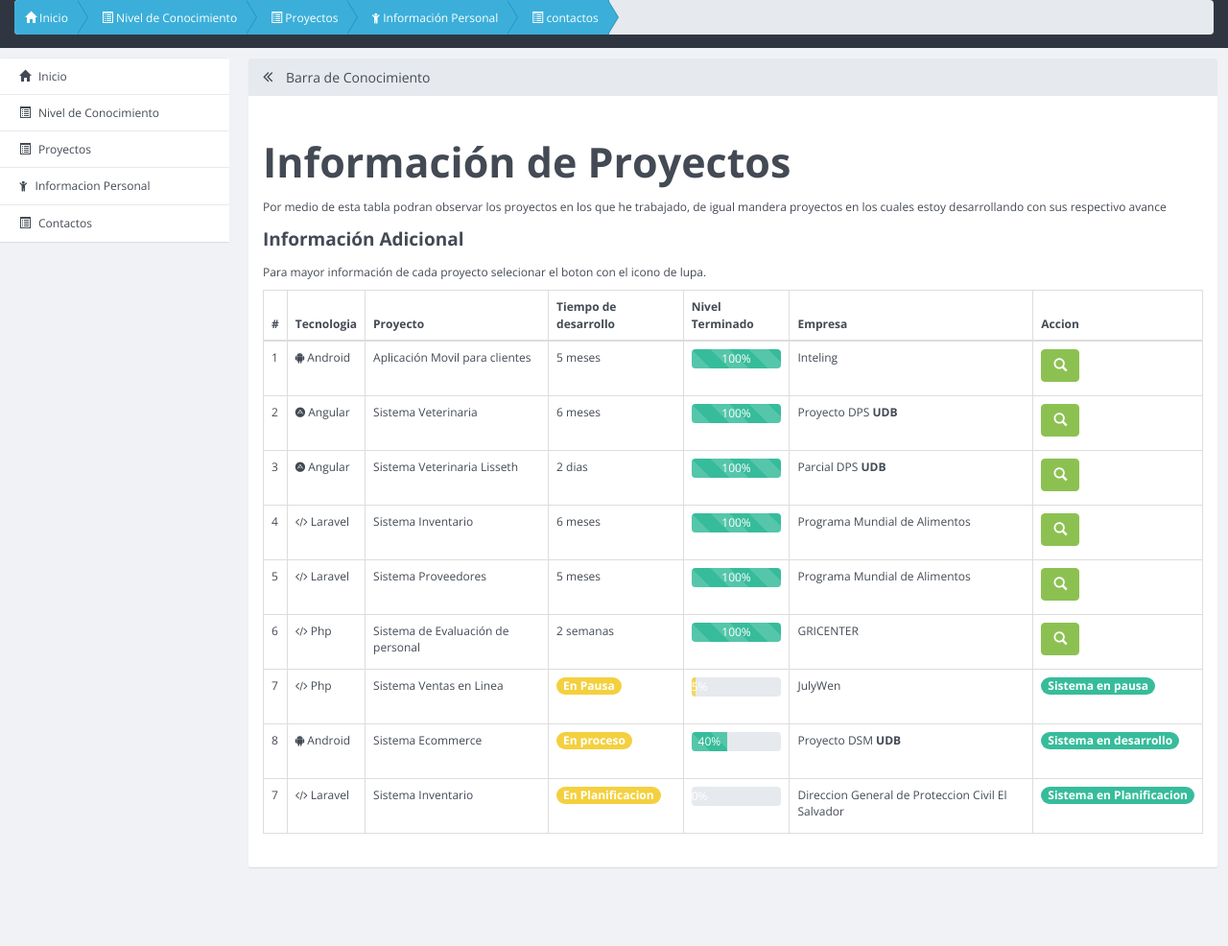
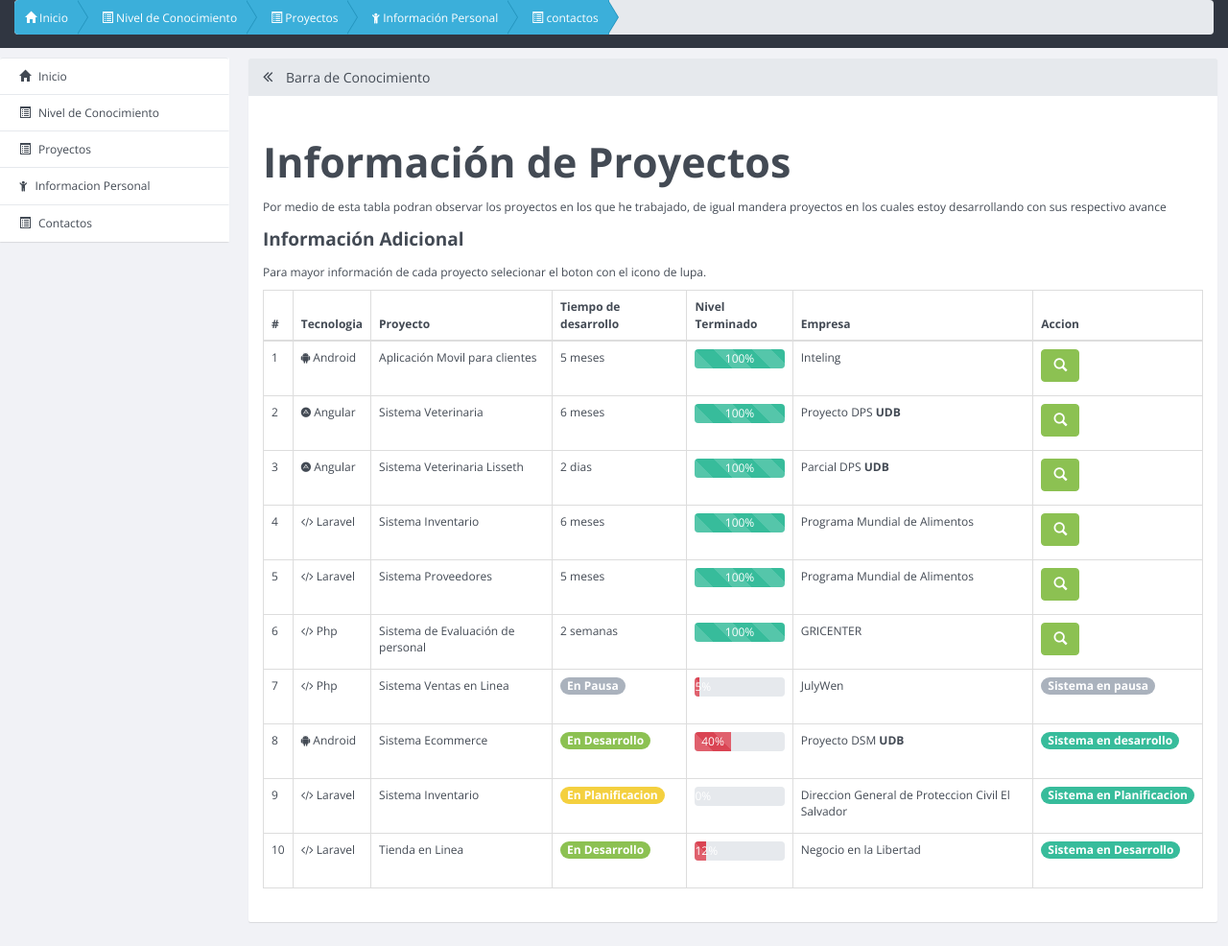
Before and after one commit to ManuelGamez/portafolio, a plain HTML site: page ListaProyectos.html in a window 1280 px wide. Shown: the top 986 px of the page at 96% size. Before the commit the page ends 929 px from the top, so only its background shows below. Drawn offline with nearby package versions, Linux system fonts and the light colour scheme.

Commit message:
Proyecto para negocio de adonay

```diff
--- a/ListaProyectos.html
+++ b/ListaProyectos.html
@@ -163,22 +163,22 @@
                               <td>7</td>
                               <td><span class="fa  fa-code"> </span> Php</td>
                               <td>Sistema Ventas en Linea</td>
-                              <td><span class="badge badge-warning">En Pausa</span></td>
+                              <td><span class="badge badge-secondary">En Pausa</span></td>
                               <td><div class="progress progress-striped active">
-								<div class="progress-bar progress-bar-warning" role="progressbar" aria-valuenow="70" aria-valuemin="0" aria-valuemax="5" style="width: 5%; text-color:black;">5%
+								<div class="progress-bar progress-bar-danger" role="progressbar" aria-valuenow="70" aria-valuemin="0" aria-valuemax="5" style="width: 5%; text-color:black;">5%
 								</div>
 								</div>
 							  </td>
                               <td>JulyWen</td>
-                              <td><span class="badge badge-info">Sistema en pausa</span></td>
+                              <td><span class="badge badge-secondary">Sistema en pausa</span></td>
                             </tr>
 							<tr>
                               <td>8</td>
                               <td><span class="fa  fa-android"> </span> Android</td>
                               <td>Sistema Ecommerce</td>
-                              <td><span class="badge badge-warning">En proceso</span></td>
+                              <td><span class="badge badge-success">En Desarrollo</span></td>
                               <td><div class="progress progress-striped active">
-								<div class="progress-bar progress-bar-info" role="progressbar" aria-valuenow="70" aria-valuemin="0" aria-valuemax="40" style="width: 40%;">40%
+								<div class="progress-bar progress-bar-danger" role="progressbar" aria-valuenow="70" aria-valuemin="0" aria-valuemax="40" style="width: 40%;">40%
 								</div>
 								</div>
 							  </td>
@@ -186,17 +186,30 @@
                               <td><span class="badge badge-info">Sistema en desarrollo</span></td>
                             </tr>
 							<tr>
-                              <td>7</td>
+                              <td>9</td>
                               <td><span class="fa  fa-code"> </span> Laravel</td>
                               <td>Sistema Inventario</td>
                               <td><span class="badge badge-warning">En Planificacion</span></td>
                               <td><div class="progress progress-striped active">
-								<div class="progress-bar progress-bar-success" role="progressbar" aria-valuenow="70" aria-valuemin="0" aria-valuemax="5" style="width: 0%; text-color:black;">0%
+								<div class="progress-bar progress-bar-danger" role="progressbar" aria-valuenow="70" aria-valuemin="0" aria-valuemax="5" style="width: 0%; text-color:black;">0%
 								</div>
 								</div>
 							  </td>
                               <td>Direccion General de Proteccion Civil El Salvador </td>
                               <td><span class="badge badge-info">Sistema en Planificacion</span></td>
+                            </tr>
+							<tr>
+                              <td>10</td>
+                              <td><span class="fa  fa-code"> </span> Laravel</td>
+                              <td>Tienda en Linea</td>
+                              <td><span class="badge badge-success">En Desarrollo</span></td>
+                              <td><div class="progress progress-striped active">
+								<div class="progress-bar progress-bar-danger" role="progressbar" aria-valuenow="70" aria-valuemin="0" aria-valuemax="5" style="width: 12%; text-color:black;">12%
+								</div>
+								</div>
+							  </td>
+                              <td>Negocio en la Libertad</td>
+                              <td><span class="badge badge-info">Sistema en Desarrollo</span></td>
                             </tr>
                           </tbody>
                         </table>
```
